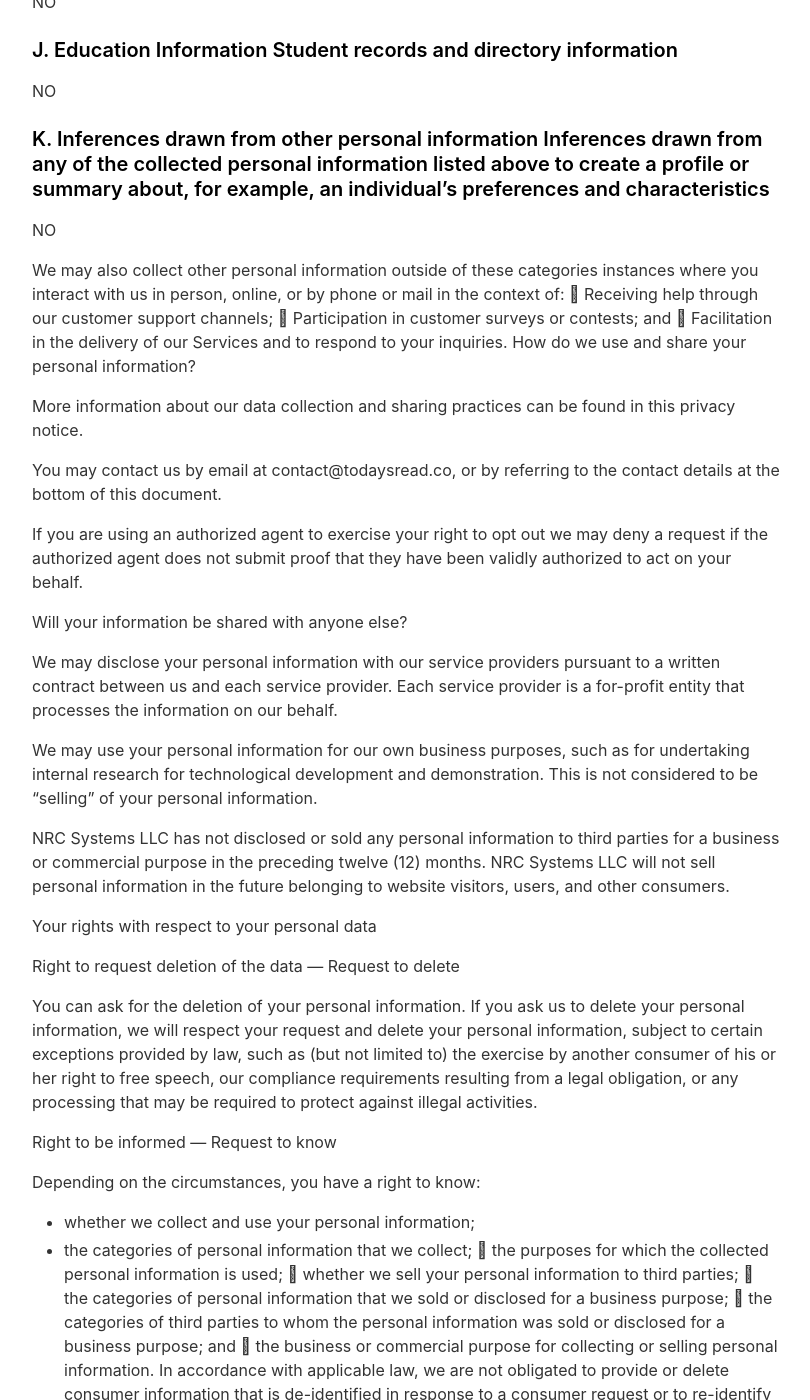
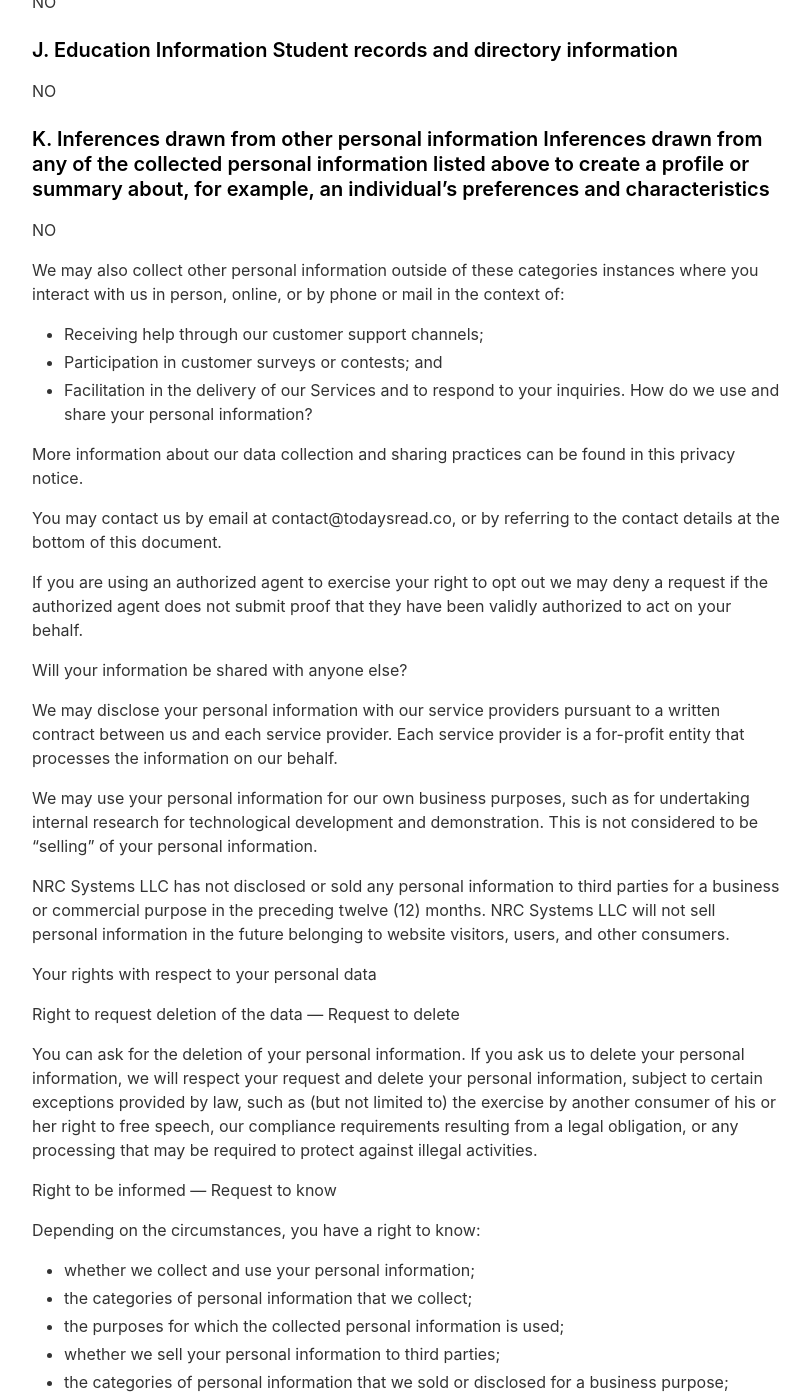
Before and after one commit to ncasson/landingpage, a Jekyll site: the page built from _pages/privacypolicy.md, in a window 1280 px wide and 1400 px high, scrolled down 9296 px. Shown: the whole window, without its empty margins (233-1043 px from the left). Built offline with Jekyll 4.4.1, drawn with Linux system fonts in a browser that asks for light colours; nearby versions of some CDN libraries; some of the changed text lies outside the part shown.

Commit message:
Update privacypolicy.md

```diff
--- a/_pages/privacypolicy.md
+++ b/_pages/privacypolicy.md
@@ -229,9 +229,9 @@ NO
 
 
 We may also collect other personal information outside of these categories instances where you interact with us in person, online, or by phone or mail in the context of:
-	Receiving help through our customer support channels;
-	Participation in customer surveys or contests; and
-	Facilitation in the delivery of our Services and to respond to your inquiries.
+- Receiving help through our customer support channels;
+- Participation in customer surveys or contests; and
+- Facilitation in the delivery of our Services and to respond to your inquiries.
 How do we use and share your personal information?
 
 More information about our data collection and sharing practices can be found in this privacy notice.
@@ -259,11 +259,11 @@ Right to be informed — Request to know
 Depending on the circumstances, you have a right to know:
 - whether we collect and use your personal information;
 - the categories of personal information that we collect;
-	the purposes for which the collected personal information is used;
-	whether we sell your personal information to third parties;
-	the categories of personal information that we sold or disclosed for a business purpose;
-	the categories of third parties to whom the personal information was sold or disclosed for a business purpose; and
-	the business or commercial purpose for collecting or selling personal information.
+- the purposes for which the collected personal information is used;
+- whether we sell your personal information to third parties;
+- the categories of personal information that we sold or disclosed for a business purpose;
+- the categories of third parties to whom the personal information was sold or disclosed for a business purpose; and
+- the business or commercial purpose for collecting or selling personal information.
 In accordance with applicable law, we are not obligated to provide or delete consumer information that is de-identified in response to a consumer request or to re-identify individual data to verify a consumer request.
 
 Right to Non-Discrimination for the Exercise of a Consumer’s Privacy Rights
```
